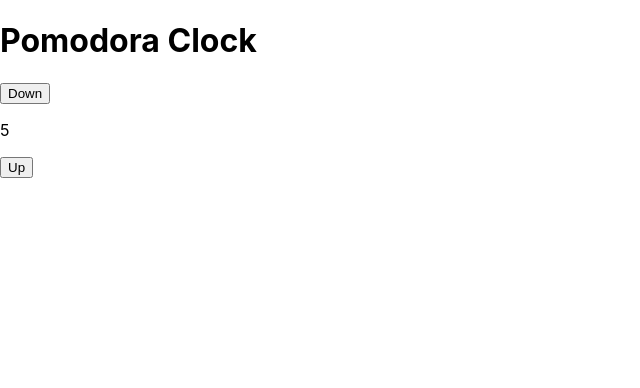
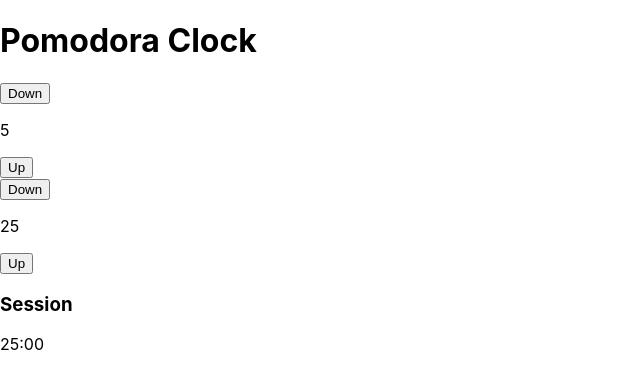
Before and after one commit to TheReaLLsQuaLL/react-pomodora-clock, a React (Create React App) app: page / in a window 1280 px wide. Shown: the top 388 px of the page, without its empty margins (0-640 px from the left). Built offline with nearby package versions, Linux system fonts and the light colour scheme.

Commit message:
-feat- Did the main look of the website no css yet and buttons does not work

```diff
--- a/src/App.js
+++ b/src/App.js
@@ -2,17 +2,21 @@ import logo from "./logo.svg";
 import "./App.css";
 import React from "react";
 import BreakInterval from "./components/BreakInterval";
+import SessionLength from "./components/SessionLength";
+import Timer from "./components/Timer";
 
 class App extends React.Component {
   constructor() {
     super();
-    this.state = { breakLength: 5, sessionLength: 25 };
+    this.state = { breakLength: 5, sessionLength: 25, timerMinute: 25 };
   }
   render() {
     return (
       <main>
         <h1>Pomodora Clock</h1>
         <BreakInterval breakInterval={this.state.breakLength} />
+        <SessionLength sessionLength={this.state.sessionLength} />
+        <Timer timerMinute={this.state.timerMinute} />
       </main>
     );
   }
--- a/src/components/SessionLength.js
+++ b/src/components/SessionLength.js
@@ -0,0 +1,13 @@
+import React from "react";
+
+const SessionLength = (props) => {
+  return (
+    <section>
+      <button>Down</button>
+      <p>{props.sessionLength}</p>
+      <button>Up</button>
+    </section>
+  );
+};
+
+export default SessionLength;
--- a/src/components/Timer.js
+++ b/src/components/Timer.js
@@ -0,0 +1,28 @@
+import React from "react";
+
+class Timer extends React.Component {
+  constructor() {
+    super();
+    this.state = { isSession: true, timerSecond: 0 };
+  }
+  render() {
+    return (
+      <section>
+        <section>
+          <h3>{this.state.isSession === true ? "Session" : "Break"}</h3>
+          <span>{this.props.timerMinute}</span>
+          <span>:</span>
+          <span>
+            {this.state.timerSecond === 0
+              ? "00"
+              : this.state.timerMinute < 10
+              ? "0" + this.state.timerSecond
+              : this.state.timerSecond}
+          </span>
+        </section>
+      </section>
+    );
+  }
+}
+
+export default Timer;
```
